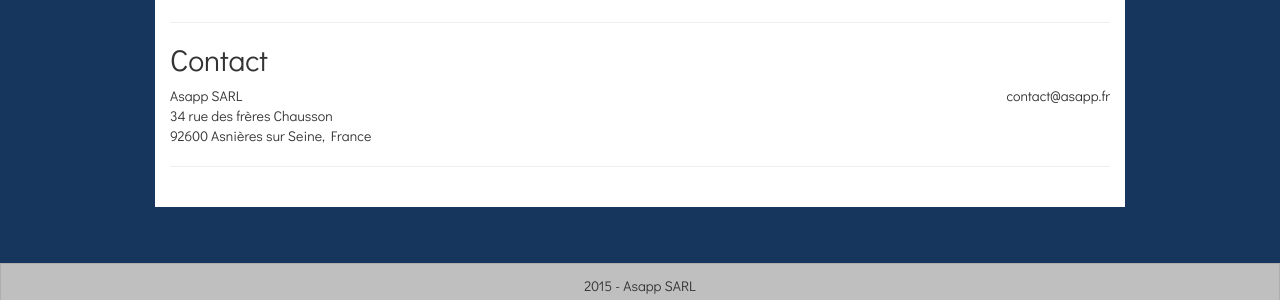
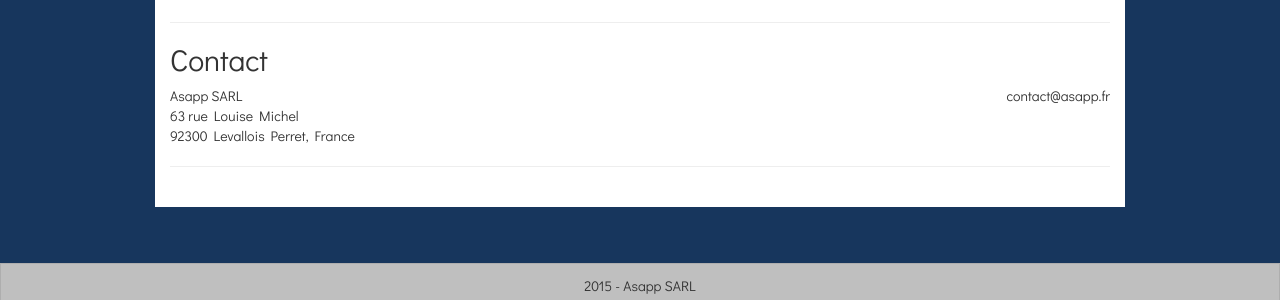
Before and after one commit to asapp/asapp.github.io, a Jekyll site: the page built from index.html, in a window 1280 px wide and 1221 px high. Shown: the part 908-1208 px from the top of the window. Built offline with Jekyll 4.4.1, drawn with Linux system fonts in a browser that asks for light colours; nearby versions of some CDN libraries.

Commit message:
Update index.html

```diff
--- a/index.html
+++ b/index.html
@@ -65,9 +65,9 @@
   <div class='col-xs-6 text-left'>
     Asapp SARL
     <br/>
-    34 rue des frères Chausson
+    63 rue Louise Michel
     <br/>
-    92600 Asnières sur Seine, France
+    92300 Levallois Perret, France
   </div>
   <div class='col-xs-6 text-right'>
     contact@asapp.fr
```
